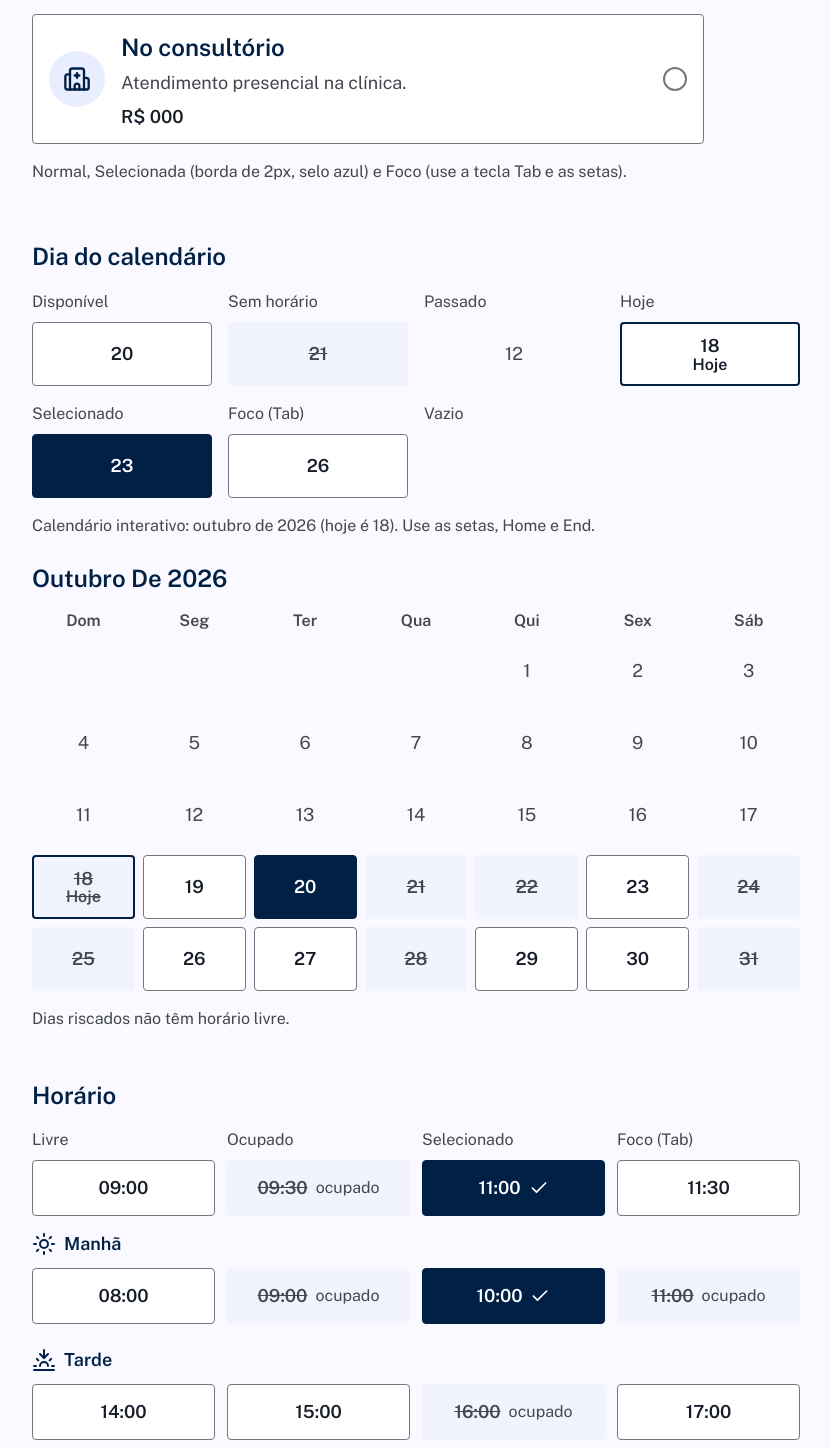
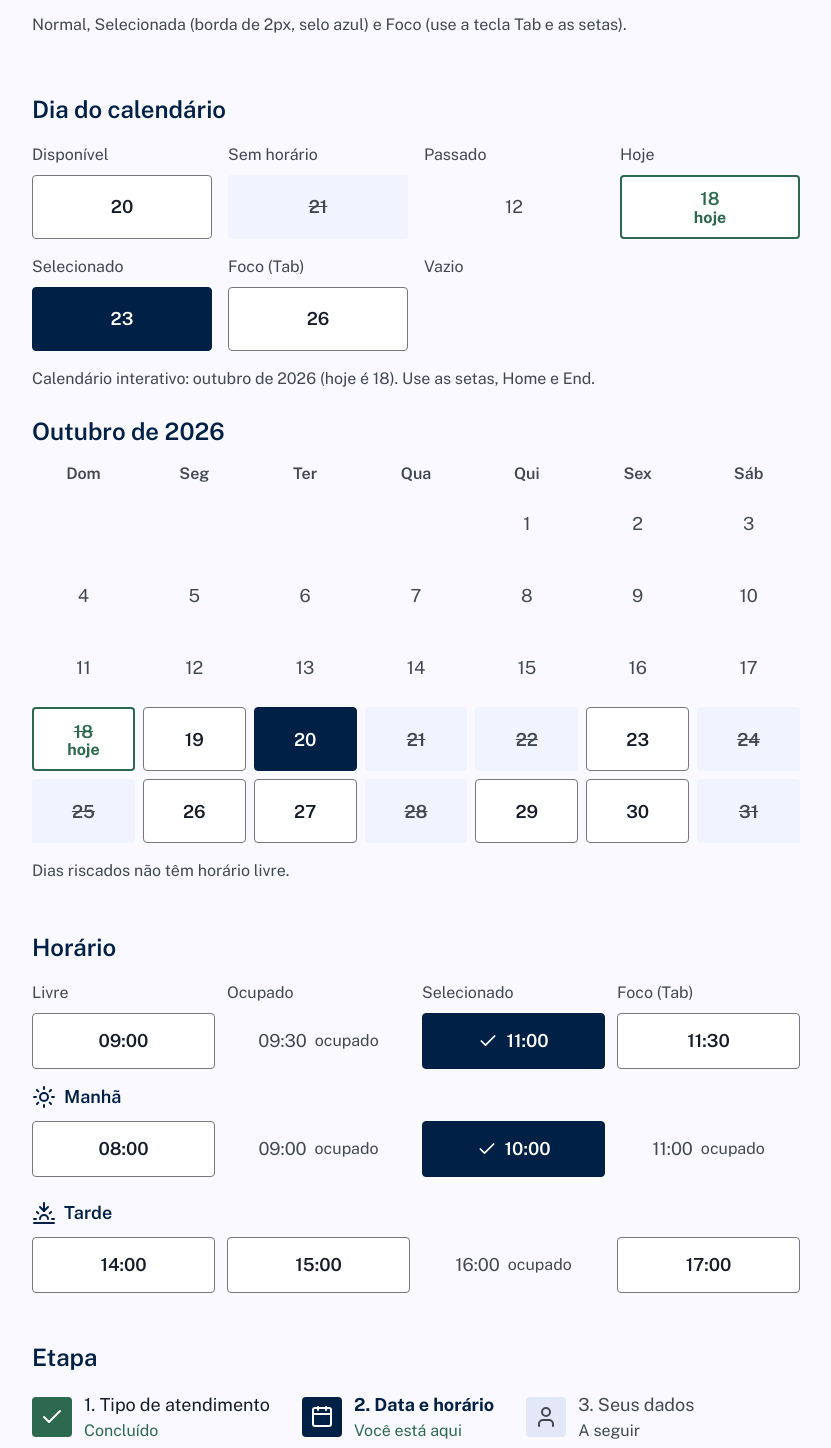
Before and after one commit to GabrielGui13/dr-caio-medeiros-landing-page, a Next.js app: page /design-system in a window 1280 px wide. Shown: the part 9342-10790 px from the top of the page, without its empty margins (0-831 px from the left). Built offline with nearby package versions, Linux system fonts and the light colour scheme.

Commit message:
fix: align booking components with Figma

```diff
--- a/app/design-system/_sections/booking.tsx
+++ b/app/design-system/_sections/booking.tsx
@@ -17,6 +17,7 @@ import {
   IconCalendar,
   IconClinic,
   IconHome,
+  IconStethoscope,
   IconUser,
   IconVideo,
 } from "@/components/icons";
@@ -73,21 +74,21 @@ export function BookingSection() {
             icon={<IconHome />}
             title="Na sua casa"
             description="O médico vai até você."
-            price="R$ 000"
+            price="R$ 000 · consulta"
           />
           <ServiceOption
             value="video"
             icon={<IconVideo />}
             title="Por vídeo (telemedicina)"
             description="Consulta online, de onde você estiver."
-            price="R$ 000"
+            price="R$ 000 · consulta"
           />
           <ServiceOption
             value="clinica"
             icon={<IconClinic />}
             title="No consultório"
             description="Atendimento presencial na clínica."
-            price="R$ 000"
+            price="R$ 000 · consulta"
           />
         </ServiceOptionGroup>
         <Caption>
@@ -198,13 +199,13 @@ export function BookingSection() {
 
       <Block title="Etapa">
         <Stepper aria-label="Etapas do agendamento">
-          <Step status="done" title="Atendimento" icon={<IconUser />} />
+          <Step status="done" title="1. Tipo de atendimento" icon={<IconStethoscope />} />
           <Step
             status="current"
-            title="Data e horário"
+            title="2. Data e horário"
             icon={<IconCalendar />}
           />
-          <Step status="upcoming" title="Seus dados" icon={<IconUser />} />
+          <Step status="upcoming" title="3. Seus dados" icon={<IconUser />} />
         </Stepper>
         <Caption>Concluída, Atual e Futura.</Caption>
       </Block>
--- a/components/booking/booking-calendar.tsx
+++ b/components/booking/booking-calendar.tsx
@@ -23,7 +23,10 @@ const monthFmt = new Intl.DateTimeFormat("pt-BR", {
   month: "long",
   year: "numeric",
 });
-export const formatMonth = (d: Date) => monthFmt.format(d);
+export const formatMonth = (d: Date) => {
+  const s = monthFmt.format(d);
+  return s.charAt(0).toUpperCase() + s.slice(1);
+};
 
 const sameDay = (a: Date, b: Date) =>
   a.getFullYear() === b.getFullYear() &&
@@ -123,7 +126,7 @@ export function BookingCalendar({
   return (
     <div className={cn("flex flex-col gap-4", className)}>
       {showHeading ? (
-        <h3 id={hId} className="text-headline-md text-primary capitalize">
+        <h3 id={hId} className="text-headline-md text-primary">
           {formatMonth(month)}
         </h3>
       ) : null}
--- a/components/booking/calendar-day.tsx
+++ b/components/booking/calendar-day.tsx
@@ -61,21 +61,23 @@ export function CalendarDay({
         status === "available" &&
           "cursor-pointer border-outline bg-surface-container-lowest text-on-surface hover:bg-surface-container-low",
         status === "full" &&
-          "cursor-not-allowed border-transparent bg-surface-container-low text-on-surface-variant line-through",
+          "cursor-not-allowed border-transparent bg-surface-container-low text-on-surface-variant",
         status === "past" &&
           "cursor-not-allowed border-transparent bg-transparent font-normal text-on-surface-variant",
-        isToday && !selected && "border-2 border-primary",
+        isToday &&
+          !selected &&
+          "border-2 border-secondary bg-surface-container-lowest text-secondary",
         selected &&
           "border-primary bg-primary text-on-primary hover:bg-primary",
         className,
       )}
       {...props}
     >
-      <span>{date.getDate()}</span>
+      <span className={cn(status === "full" && "line-through")}>
+        {date.getDate()}
+      </span>
       {isToday ? (
-        <span className="text-body-sm leading-none font-semibold no-underline">
-          Hoje
-        </span>
+        <span className="text-label-md leading-none font-bold">hoje</span>
       ) : null}
     </button>
   );
--- a/components/booking/service-option.tsx
+++ b/components/booking/service-option.tsx
@@ -35,11 +35,11 @@ type ServiceOptionProps = Omit<
   icon: React.ReactNode;
   title: string;
   description: string;
-  /** Ex.: "R$ 000" ou um ReactNode; nada é exibido se ausente */
+  /** Ex.: "R$ 000 · consulta" ou um ReactNode; nada é exibido se ausente */
   price?: React.ReactNode;
 };
 
-/* Cartão grande clicável: selo com ícone, título, descrição, preço e indicador de rádio */
+/* Cartão grande clicável: linha compacta: selo quadrado com ícone, título, descrição, preço e indicador de rádio */
 export function ServiceOption({
   icon,
   title,
@@ -55,9 +55,9 @@ export function ServiceOption({
       aria-labelledby={titleId}
       aria-describedby={descId}
       className={cn(
-        "group flex min-h-14 w-full cursor-pointer items-center gap-4 rounded border border-outline bg-surface-container-lowest p-4 text-left transition-colors",
+        "group flex min-h-19 w-full cursor-pointer items-center gap-4 rounded border border-outline bg-surface-container-lowest p-4 text-left transition-colors",
         "hover:bg-surface-container-low",
-        "data-[state=checked]:border-2 data-[state=checked]:border-primary data-[state=checked]:bg-surface-container-low",
+        "data-[state=checked]:border-2 data-[state=checked]:border-primary data-[state=checked]:bg-surface-container-low data-[state=checked]:p-[15px]",
         "disabled:cursor-not-allowed disabled:bg-disabled disabled:text-on-disabled",
         className,
       )}
@@ -65,21 +65,23 @@ export function ServiceOption({
     >
       <span
         aria-hidden
-        className="flex size-14 shrink-0 items-center justify-center rounded-full bg-surface-container text-primary group-data-[state=checked]:bg-primary group-data-[state=checked]:text-on-primary [&_svg]:size-7"
+        className="flex size-10 shrink-0 items-center justify-center rounded bg-surface-container-low text-primary group-data-[state=checked]:bg-primary group-data-[state=checked]:text-on-primary [&_svg]:size-6"
       >
         {icon}
       </span>
-      <span className="flex min-w-0 flex-1 flex-col gap-1">
-        <span id={titleId} className="text-headline-md text-primary">
+      <span className="flex min-w-0 flex-1 flex-col gap-0.5">
+        <span id={titleId} className="text-label-lg text-primary">
           {title}
         </span>
-        <span id={descId} className="text-body-md text-on-surface-variant">
+        <span id={descId} className="text-body-sm text-on-surface-variant">
           {description}
         </span>
-        {price ? (
-          <span className="mt-1 text-label-lg text-on-surface">{price}</span>
-        ) : null}
       </span>
+      {price ? (
+        <span className="shrink-0 text-label-md whitespace-nowrap text-on-surface">
+          {price}
+        </span>
+      ) : null}
       <span
         aria-hidden
         className="flex size-6 shrink-0 items-center justify-center rounded-full border-2 border-outline bg-surface-container-lowest group-data-[state=checked]:border-primary"
--- a/components/booking/step.tsx
+++ b/components/booking/step.tsx
@@ -11,7 +11,7 @@ type StepProps = {
   className?: string;
 };
 
-/* Etapa do agendamento: Concluída / Atual / Futura (nunca só pela cor) */
+/* O título já inclui o número ("1. Tipo de atendimento"). Etapa do agendamento: Concluída / Atual / Futura (nunca só pela cor) */
 export function Step({ status, title, icon, className }: StepProps) {
   return (
     <li
@@ -21,7 +21,7 @@ export function Step({ status, title, icon, className }: StepProps) {
       <span
         aria-hidden
         className={cn(
-          "flex size-12 shrink-0 items-center justify-center rounded-full [&_svg]:size-6",
+          "flex size-10 shrink-0 items-center justify-center rounded [&_svg]:size-6",
           status === "done" && "bg-secondary text-on-secondary",
           status === "current" && "bg-primary text-on-primary",
           status === "upcoming" &&
@@ -33,7 +33,7 @@ export function Step({ status, title, icon, className }: StepProps) {
       <span className="flex flex-col">
         <span
           className={cn(
-            "text-label-lg",
+            "text-body-md",
             status === "current" && "font-bold text-primary",
             status === "done" && "text-on-surface",
             status === "upcoming" && "text-on-surface-variant",
@@ -42,14 +42,13 @@ export function Step({ status, title, icon, className }: StepProps) {
           {title}
         </span>
         {status === "done" ? (
-          <span className="text-body-sm font-semibold text-on-secondary-container">
-            Concluído
-          </span>
+          <span className="text-body-sm text-secondary">Concluído</span>
         ) : null}
         {status === "current" ? (
-          <span className="text-body-sm font-semibold text-primary">
-            Você está aqui
-          </span>
+          <span className="text-body-sm text-secondary">Você está aqui</span>
+        ) : null}
+        {status === "upcoming" ? (
+          <span className="text-body-sm text-on-surface-variant">A seguir</span>
         ) : null}
       </span>
     </li>
--- a/components/booking/time-slot.tsx
+++ b/components/booking/time-slot.tsx
@@ -12,7 +12,7 @@ type TimeSlotProps = Omit<
 > & {
   /** Ex.: "09:00" */
   value: string;
-  /** Ocupado: riscado, com o texto "ocupado", desativado */
+  /** Ocupado: sem fundo, com o texto "ocupado", desativado */
   busy?: boolean;
 };
 
@@ -26,16 +26,16 @@ export function TimeSlot({ value, busy, className, ...props }: TimeSlotProps) {
         "group flex h-14 w-full cursor-pointer items-center justify-center gap-2 rounded border border-outline bg-surface-container-lowest text-label-lg text-on-surface transition-colors",
         "hover:bg-surface-container-low",
         "data-[state=checked]:border-primary data-[state=checked]:bg-primary data-[state=checked]:text-on-primary",
-        "disabled:cursor-not-allowed disabled:border-transparent disabled:bg-surface-container-low disabled:text-on-surface-variant",
+        "disabled:cursor-not-allowed disabled:border-transparent disabled:bg-transparent disabled:text-on-surface-variant",
         className,
       )}
       {...props}
     >
-      <span className={cn(busy && "line-through")}>{value}</span>
-      {busy ? <span className="text-body-sm font-normal">ocupado</span> : null}
       <RadioGroup.Indicator asChild>
         <IconCheck aria-hidden className="size-5" />
       </RadioGroup.Indicator>
+      <span className={cn(busy && "text-body-md font-normal")}>{value}</span>
+      {busy ? <span className="text-body-sm font-normal">ocupado</span> : null}
     </RadioGroup.Item>
   );
 }
```
